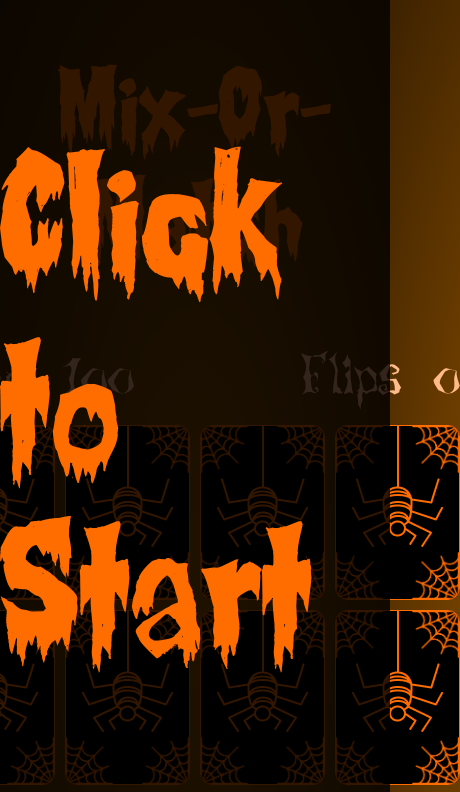
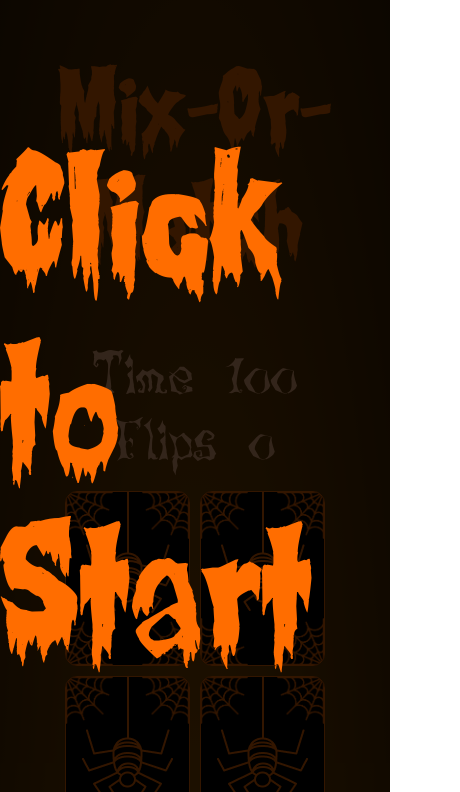
Before and after one commit to anvolkravt/Card-Matching-Game, a plain HTML site: page index.html in a window 390 px wide. Shown: the top 792 px of the page, 460 px wide, since content can reach past the window. Drawn offline with Linux system fonts and the light colour scheme; files whose address does not match are found by name.

Commit message:
add media query for smaller screens

```diff
--- a/styles.css
+++ b/styles.css
@@ -202,3 +202,14 @@ body {
 .card-back:hover .spider {
   transform: translateY(0);
 }
+
+@media (max-width: 600px) {
+  .game-container {
+    grid-template-columns: repeat(2, auto);
+  }
+
+  .game-information-container {
+    flex-direction: column;
+    align-items: center;
+  }
+}
```
